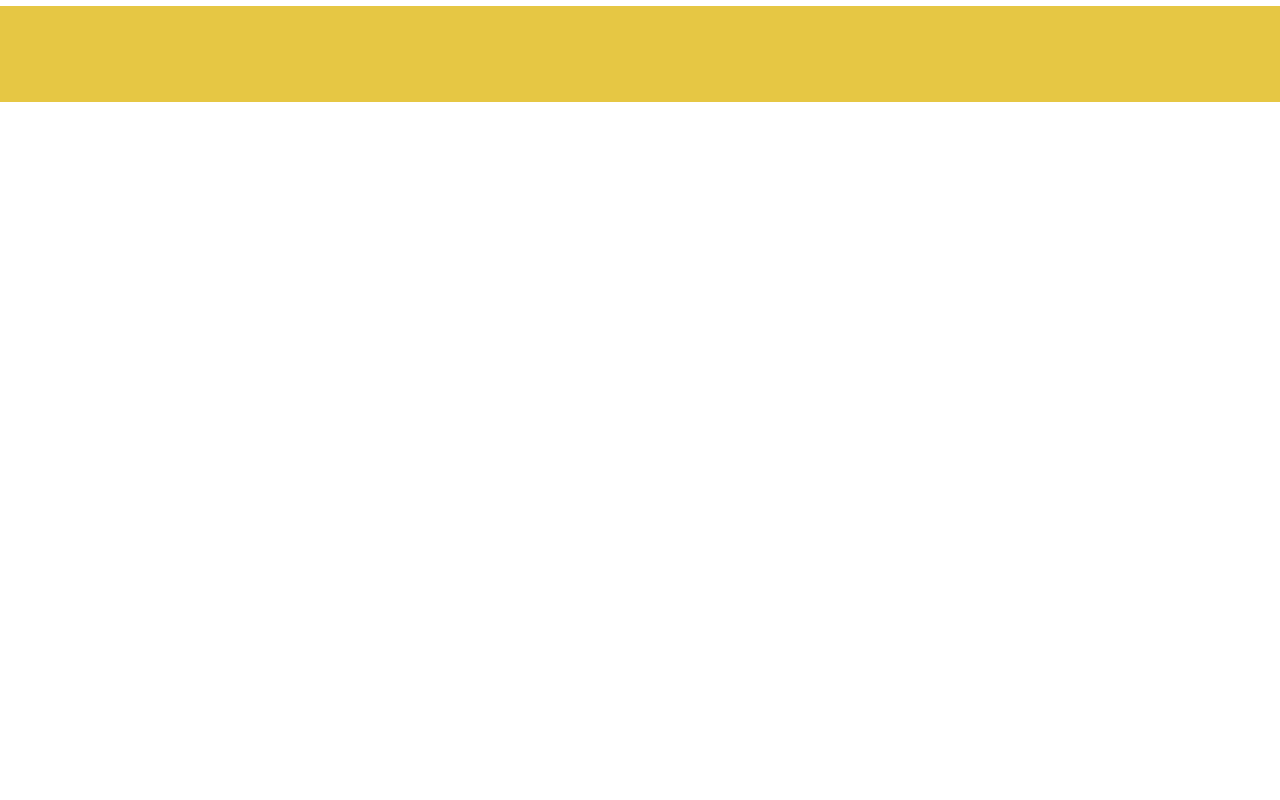
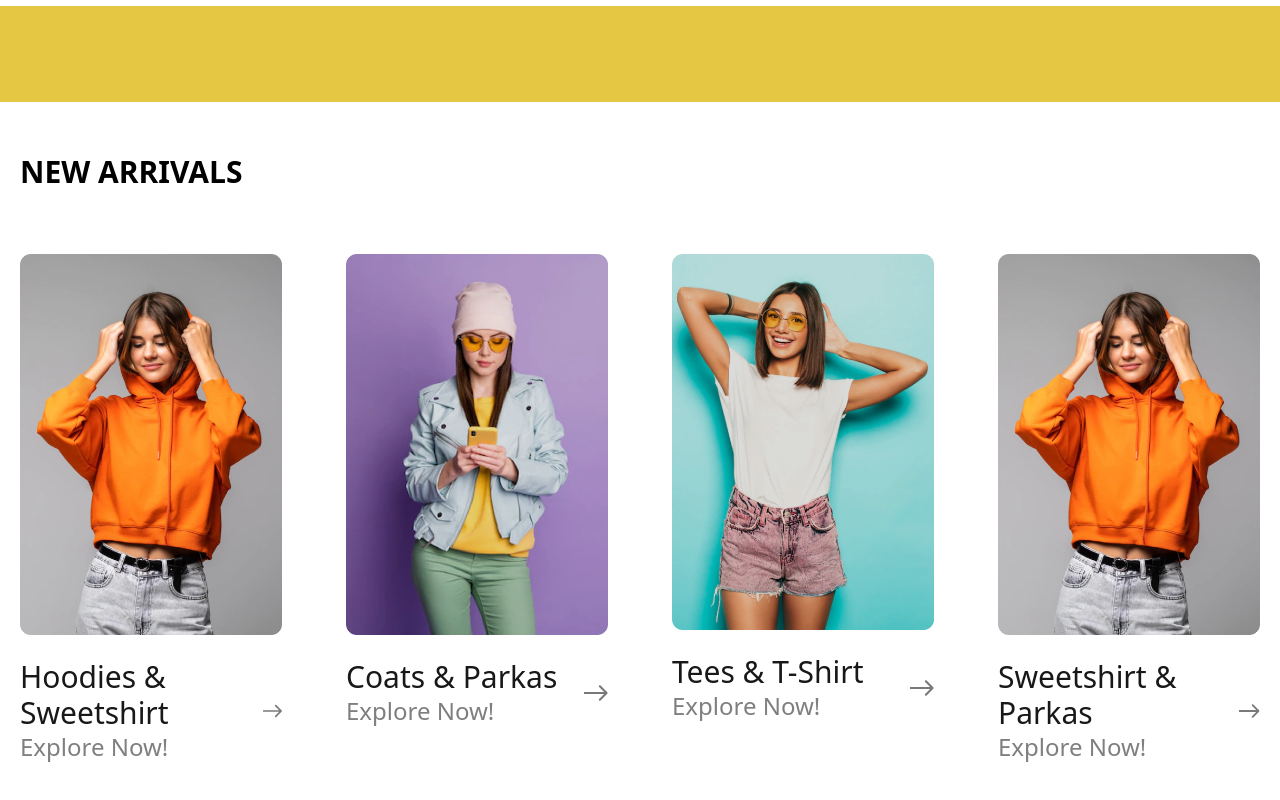
Before and after one commit to Merlin-3D/shopping-website, a Next.js app: page / in a window 1280 px wide. Shown: the part 898-1698 px from the top of the page. Before the commit the page ends 1032 px from the top, so only its background shows below. Built offline with nearby package versions, Linux system fonts and the light colour scheme.

Commit message:
feat: Add block new arrivals.

```diff
--- a/src/pages/blocks/index.ts
+++ b/src/pages/blocks/index.ts
@@ -1,5 +1,6 @@
 import Banner from "./banner";
 import Brand from "./brand";
 import Header from "./header";
+import NewArrival from "./new-arrival";
 
-export { Banner, Brand, Header };
+export { Banner, Brand, Header, NewArrival };
--- /dev/null
+++ b/src/pages/blocks/new-arrival.tsx
@@ -0,0 +1,32 @@
+import { ProductShopp } from "@/components";
+import { ArrowIcon, VectorIcon } from "@/icons";
+import Image from "next/image";
+
+export default function NewArrival() {
+  return (
+    <section className="container mx-auto flex flex-wrap p-5 flex-col md:flex-row items-center">
+      <div className="flex flex-col">
+        <h1 className="relative font-black text-3xl">NEW ARRIVALS</h1>
+
+        <div className="my-16 grid grid-cols-4 gap-x-16">
+          <ProductShopp
+            urlImage="/assets/products/product_0.png"
+            title="Hoodies & Sweetshirt"
+          />
+          <ProductShopp
+            urlImage="/assets/products/product_1.png"
+            title="Coats & Parkas"
+          />
+          <ProductShopp
+            urlImage="/assets/products/product_2.png"
+            title="Tees & T-Shirt"
+          />
+          <ProductShopp
+            urlImage="/assets/products/product_0.png"
+            title="Sweetshirt & Parkas"
+          />
+        </div>
+      </div>
+    </section>
+  );
+}
--- a/src/pages/index.tsx
+++ b/src/pages/index.tsx
@@ -1,6 +1,6 @@
 import Image from "next/image";
 import { Inter } from "next/font/google";
-import { Banner, Brand, Header } from "./blocks";
+import { Banner, Brand, Header, NewArrival } from "./blocks";
 
 const inter = Inter({ subsets: ["latin"] });
 
@@ -10,6 +10,7 @@ export default function Home() {
       <Header />
       <Banner />
       <Brand />
+      <NewArrival />
     </main>
   );
 }
```
